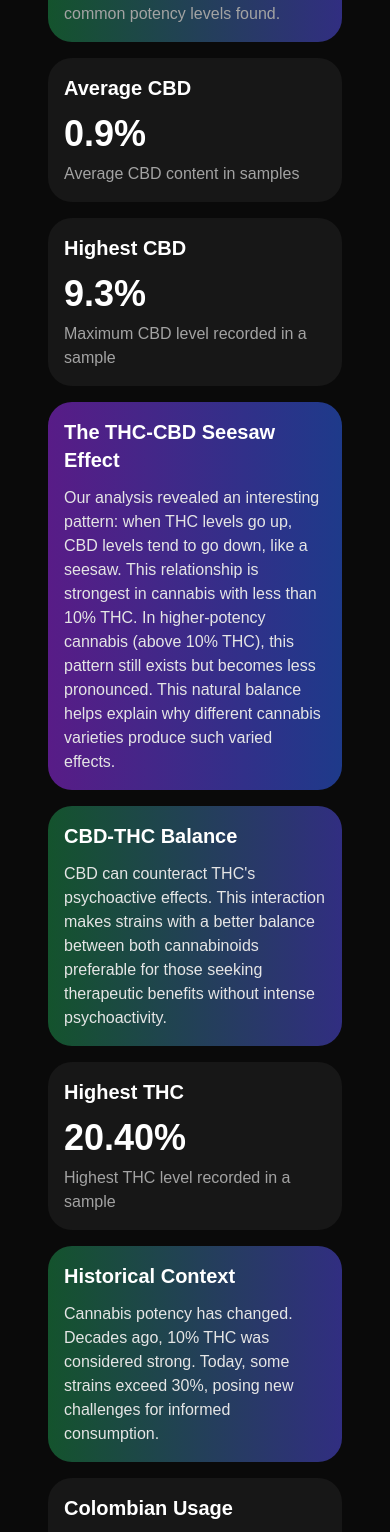
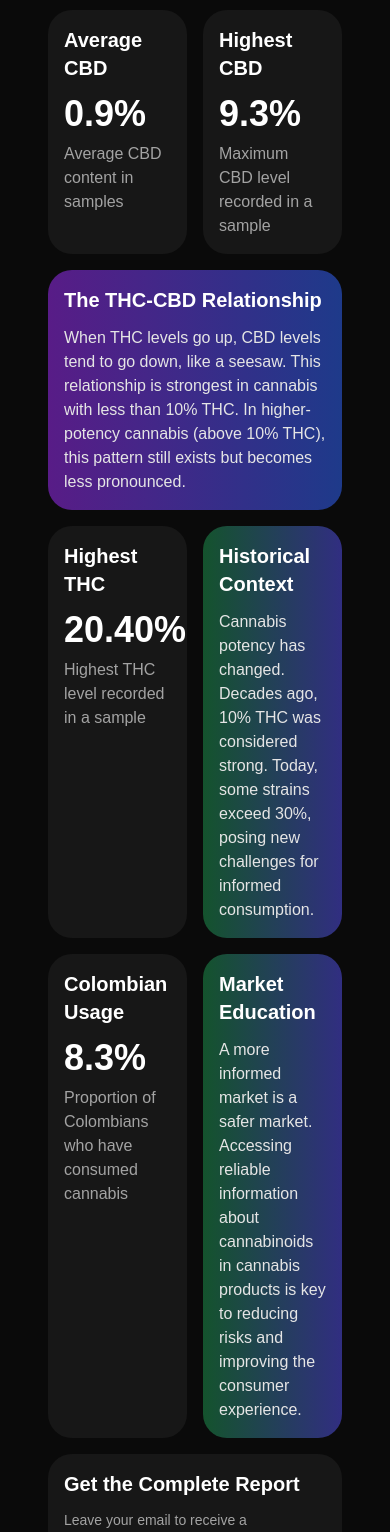
Before and after one commit to focardozom/flor-power, a Next.js app: page / in a window 390 px wide. Shown: the part 1106-2638 px from the top of the page. Built offline with nearby package versions, Linux system fonts and the light colour scheme.

Commit message:
new bento-org

```diff
--- a/app/page.tsx
+++ b/app/page.tsx
@@ -39,15 +39,14 @@ const BentoGrid = () => {
           transition={{ duration: 0.5, delay: 0.2 }}
         >
           Between November 2020 and December 2022, 533 cannabis samples were analyzed in Colombia to assess their potency using near-infrared spectrometry. This analysis included flowers and extracts from licensed projects, home growers, and cannabis competitions. With these data, we aim to contribute to an informed debate on cannabis regulation and responsible consumption.
-          THE DATA IS ONLY FOR TESTING PURPOSES OF THE WEBSITE
         </motion.p>
       </div>
 
       {/* Bento Grid */}
-      <div className="grid grid-cols-1 md:grid-cols-3 lg:grid-cols-4 gap-4 max-w-7xl mx-auto px-4">
+      <div className="grid grid-cols-4 gap-4 max-w-7xl mx-auto px-4">
         {/* Large featured card - THC Data */}
         <motion.div
-          className="col-span-1 md:col-span-2 lg:col-span-2 row-span-1 bg-neutral-900 rounded-3xl p-4 md:p-6 hover:bg-neutral-800 transition-colors"
+          className="col-span-4 md:col-span-2 lg:col-span-2 row-span-1 bg-neutral-900 rounded-3xl p-4 md:p-6 hover:bg-neutral-800 transition-colors"
           initial={{ opacity: 0, x: -100 }}
           animate={{ opacity: 1, x: 0 }}
           transition={{ duration: 0.6, delay: 0.1 }}
@@ -62,7 +61,7 @@ const BentoGrid = () => {
 
         {/* Educational Card - THC Awareness */}
         <motion.div
-          className="col-span-1 md:col-span-1 lg:col-span-2 row-span-1 bg-gradient-to-r from-green-900 to-indigo-900 rounded-3xl p-4 md:p-6 hover:from-purple-800 hover:to-indigo-800 transition-colors"
+          className="col-span-4 md:col-span-2 lg:col-span-2 row-span-1 bg-gradient-to-r from-green-900 to-indigo-900 rounded-3xl p-4 md:p-6 hover:from-purple-800 hover:to-indigo-800 transition-colors"
           initial={{ opacity: 0, x: 100 }}
           animate={{ opacity: 1, x: 0 }}
           transition={{ duration: 0.6, delay: 0.2 }}
@@ -74,7 +73,7 @@ const BentoGrid = () => {
 
         {/* NEW CARD - THC Range */}
         <motion.div
-          className="col-span-1 md:col-span-2 lg:col-span-2 row-span-1 bg-gradient-to-r from-green-900 to-indigo-900 rounded-3xl p-4 md:p-6 hover:from-purple-800 hover:to-indigo-800 transition-colors"
+          className="col-span-4 md:col-span-2 lg:col-span-2 row-span-1 bg-gradient-to-r from-green-900 to-indigo-900 rounded-3xl p-4 md:p-6 hover:from-purple-800 hover:to-indigo-800 transition-colors"
           initial={{ opacity: 0, x: -100 }}
           animate={{ opacity: 1, x: 0 }}
           transition={{ duration: 0.6, delay: 0.25 }}
@@ -93,7 +92,7 @@ const BentoGrid = () => {
 
         {/* Data Card - CBD */}
         <motion.div
-          className="col-span-1 md:col-span-1 lg:col-span-1 row-span-1 bg-neutral-900 rounded-3xl p-4 md:p-6 hover:bg-neutral-800 transition-colors"
+          className="col-span-2 md:col-span-1 lg:col-span-1 row-span-1 bg-neutral-900 rounded-3xl p-4 md:p-6 hover:bg-neutral-800 transition-colors"
           initial={{ opacity: 0, x: -100 }}
           animate={{ opacity: 1, x: 0 }}
           transition={{ duration: 0.6, delay: 0.3 }}
@@ -108,7 +107,7 @@ const BentoGrid = () => {
 
         {/* NEW CARD - Highest CBD */}
         <motion.div
-          className="col-span-1 md:col-span-1 lg:col-span-1 row-span-1 bg-neutral-900 rounded-3xl p-4 md:p-6 hover:bg-neutral-800 transition-colors"
+          className="col-span-2 md:col-span-1 lg:col-span-1 row-span-1 bg-neutral-900 rounded-3xl p-4 md:p-6 hover:bg-neutral-800 transition-colors"
           initial={{ opacity: 0, x: 100 }}
           animate={{ opacity: 1, x: 0 }}
           transition={{ duration: 0.6, delay: 0.32 }}
@@ -123,33 +122,21 @@ const BentoGrid = () => {
 
         {/* NEW CARD - THC/CBD Relationship */}
         <motion.div
-          className="col-span-1 md:col-span-2 lg:col-span-3 row-span-1 bg-gradient-to-r from-purple-900 to-blue-900 rounded-3xl p-4 md:p-6 hover:from-purple-800 hover:to-blue-800 transition-colors"
+          className="col-span-4 md:col-span-2 lg:col-span-2 row-span-1 bg-gradient-to-r from-purple-900 to-blue-900 rounded-3xl p-4 md:p-6 hover:from-purple-800 hover:to-blue-800 transition-colors"
           initial={{ opacity: 0, x: 100 }}
           animate={{ opacity: 1, x: 0 }}
           transition={{ duration: 0.6, delay: 0.35 }}
           whileHover={{ scale: 1.02 }}
         >
-          <h2 className="text-xl md:text-2xl font-bold text-white mb-3 md:mb-4">The THC-CBD Seesaw Effect</h2>
+          <h2 className="text-xl md:text-2xl font-bold text-white mb-3 md:mb-4">The THC-CBD Relationship</h2>
           <p className="text-neutral-200 font-karla">
-            Our analysis revealed an interesting pattern: when THC levels go up, CBD levels tend to go down, like a seesaw. This relationship is strongest in cannabis with less than 10% THC. In higher-potency cannabis (above 10% THC), this pattern still exists but becomes less pronounced. This natural balance helps explain why different cannabis varieties produce such varied effects.
+            When THC levels go up, CBD levels tend to go down, like a seesaw. This relationship is strongest in cannabis with less than 10% THC. In higher-potency cannabis (above 10% THC), this pattern still exists but becomes less pronounced.
           </p>
-        </motion.div>
-
-        {/* Educational Card - CBD-THC Balance */}
-        <motion.div
-          className="col-span-1 md:col-span-2 lg:col-span-3 row-span-1 bg-gradient-to-r from-green-900 to-indigo-900 rounded-3xl p-4 md:p-6 hover:from-purple-800 hover:to-indigo-800 transition-colors"
-          initial={{ opacity: 0, x: 100 }}
-          animate={{ opacity: 1, x: 0 }}
-          transition={{ duration: 0.6, delay: 0.4 }}
-          whileHover={{ scale: 1.02 }}
-        >
-          <h2 className="text-xl md:text-2xl font-bold text-white mb-3 md:mb-4">CBD-THC Balance</h2>
-          <p className="text-neutral-200 font-karla">CBD can counteract THC&apos;s psychoactive effects. This interaction makes strains with a better balance between both cannabinoids preferable for those seeking therapeutic benefits without intense psychoactivity.</p>
         </motion.div>
 
         {/* Data Card - Highest THC */}
         <motion.div
-          className="col-span-1 md:col-span-1 lg:col-span-2 row-span-1 bg-neutral-900 rounded-3xl p-4 md:p-6 hover:bg-neutral-800 transition-colors"
+          className="col-span-2 md:col-span-1 lg:col-span-1 row-span-1 bg-neutral-900 rounded-3xl p-4 md:p-6 hover:bg-neutral-800 transition-colors"
           initial={{ opacity: 0, x: -100 }}
           animate={{ opacity: 1, x: 0 }}
           transition={{ duration: 0.6, delay: 0.5 }}
@@ -164,7 +151,7 @@ const BentoGrid = () => {
 
         {/* Educational Card - Historical Context */}
         <motion.div
-          className="col-span-1 md:col-span-2 lg:col-span-2 row-span-1 bg-gradient-to-r from-green-900 to-indigo-900 rounded-3xl p-4 md:p-6 hover:from-purple-800 hover:to-indigo-800 transition-colors"
+          className="col-span-2 md:col-span-1 lg:col-span-1 row-span-1 bg-gradient-to-r from-green-900 to-indigo-900 rounded-3xl p-4 md:p-6 hover:from-purple-800 hover:to-indigo-800 transition-colors"
           initial={{ opacity: 0, x: 100 }}
           animate={{ opacity: 1, x: 0 }}
           transition={{ duration: 0.6, delay: 0.6 }}
@@ -176,7 +163,7 @@ const BentoGrid = () => {
 
         {/* Data Card - Colombian Usage */}
         <motion.div
-          className="col-span-1 md:col-span-1 lg:col-span-1 row-span-1 bg-neutral-900 rounded-3xl p-4 md:p-6 hover:bg-neutral-800 transition-colors"
+          className="col-span-2 md:col-span-1 lg:col-span-1 row-span-1 bg-neutral-900 rounded-3xl p-4 md:p-6 hover:bg-neutral-800 transition-colors"
           initial={{ opacity: 0, x: -100 }}
           animate={{ opacity: 1, x: 0 }}
           transition={{ duration: 0.6, delay: 0.7 }}
@@ -191,7 +178,7 @@ const BentoGrid = () => {
 
         {/* Educational Card - Market Education */}
         <motion.div
-          className="col-span-1 md:col-span-2 lg:col-span-3 row-span-1 bg-gradient-to-r from-green-900 to-indigo-900 rounded-3xl p-4 md:p-6 hover:from-purple-800 hover:to-indigo-800 transition-colors"
+          className="col-span-2 md:col-span-3 lg:col-span-3 row-span-1 bg-gradient-to-r from-green-900 to-indigo-900 rounded-3xl p-4 md:p-6 hover:from-purple-800 hover:to-indigo-800 transition-colors"
           initial={{ opacity: 0, x: 100 }}
           animate={{ opacity: 1, x: 0 }}
           transition={{ duration: 0.6, delay: 0.8 }}
@@ -203,7 +190,7 @@ const BentoGrid = () => {
 
         {/* Contact Card */}
         <motion.div
-          className="col-span-1 md:col-span-3 lg:col-span-4 row-span-1 bg-neutral-900 rounded-3xl p-4 md:p-6 hover:bg-neutral-800 transition-colors"
+          className="col-span-4 md:col-span-4 lg:col-span-4 row-span-1 bg-neutral-900 rounded-3xl p-4 md:p-6 hover:bg-neutral-800 transition-colors"
           initial={{ opacity: 0, y: 50 }}
           animate={{ opacity: 1, y: 0 }}
           transition={{ duration: 0.6, delay: 0.9 }}
@@ -214,7 +201,7 @@ const BentoGrid = () => {
           <div className="flex flex-col md:flex-row gap-3 md:gap-4">
             <input
               type="email"
-              placeholder="Your email"
+              placeholder="Your email (This is not working yet)"
               className="w-full md:flex-1 px-4 py-2 rounded-xl bg-neutral-800 text-white border border-neutral-700 focus:outline-none focus:border-green-500"
             />
             <button
```
